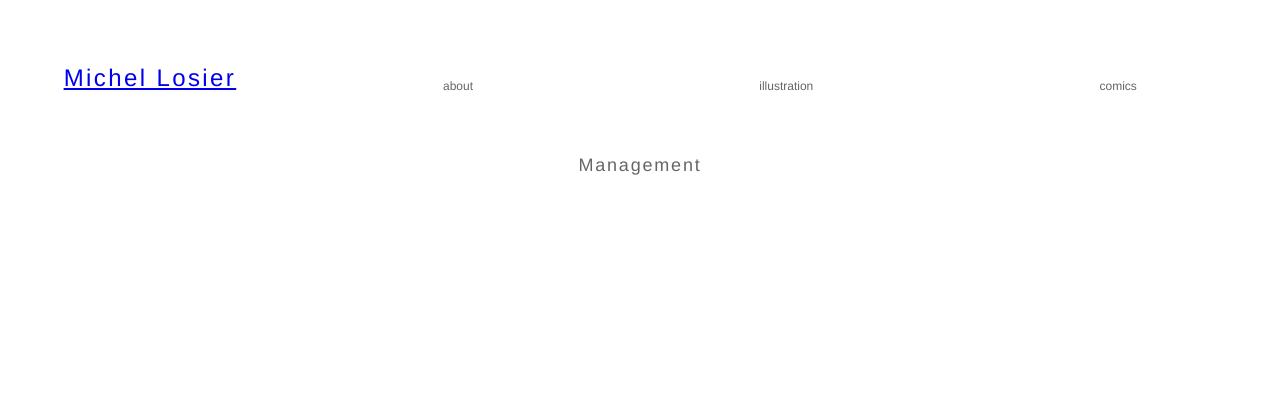
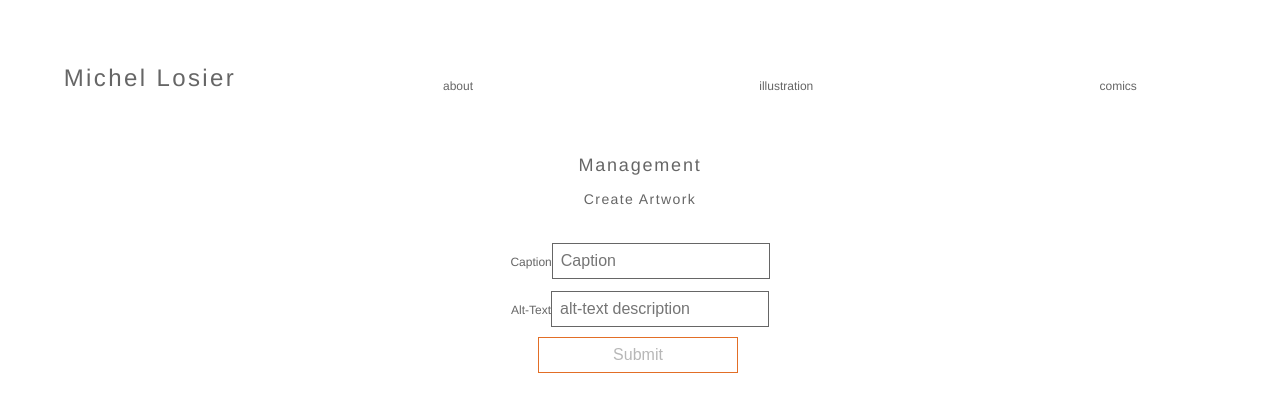
Before and after one commit to MichelLosier/illustration-gallery, a React (Create React App) app: page /manage in a window 1280 px wide. Shown: the top 412 px of the page. Built offline with nearby package versions, Linux system fonts and the light colour scheme.

Commit message:
start of artwork form functionality

```diff
--- a/package.json
+++ b/package.json
@@ -7,6 +7,7 @@
     "dotenv": "^4.0.0",
     "express": "^4.16.1",
     "mongoose": "^4.11.14",
+    "prop-types": "^15.6.0",
     "react": "^16.0.0",
     "react-dom": "^16.0.0",
     "react-router-dom": "^4.2.2",
--- a/src/App.css
+++ b/src/App.css
@@ -13,6 +13,11 @@ h1 {
 	font-size: 1.5rem;
   text-align:center;
   margin: 0;
+}
+a {
+  color: #666;
+	cursor: pointer;
+	text-decoration:none;
 }
 .layout-container {
   margin: 0 auto;
@@ -51,9 +56,6 @@ div.main-nav li {
 }
 div.main-nav a {
 	padding:1rem;
-	color: #666;
-	cursor: pointer;
-	text-decoration:none;
 }
 div.main-nav li:hover {
 	color: #e26e26;
@@ -65,3 +67,52 @@ div.main-nav a:hover {
 div.main-nav a.active {
 	color: #e26e26;
 }
+
+/* FORMS */
+
+h3 {
+	text-align: center;
+}
+form {
+	padding:1rem;
+	transition: color 2s, border 2s;
+}
+
+.form-group {
+	padding:.5em 0;
+}
+label, input {
+	display:inline-block;
+}
+label {
+  text-align: right;
+	font: 1rem;
+	padding:.25rem 0;
+}
+input, textarea {
+	border:1px solid #666;
+	font-size:1rem;
+	padding: .5rem;
+	width: 75%;
+}
+
+textarea{
+	height: 8rem;
+	resize:none;
+}
+input[type='submit'] {
+	margin: .25rem;
+	margin-left: 0;
+	border: 1px solid #e26e26;
+	padding: .5rem;
+	background-color: white;
+	font-size:1rem;
+  align-self: center;
+  cursor: pointer;
+}
+input[type='submit']:hover{
+  border: 2px solid #e26e26;
+}
+.inline {
+	display: inline-block;
+}
--- /dev/null
+++ b/src/components/forms/artwork-form.component.js
@@ -0,0 +1,90 @@
+import React from 'react';
+import PropTypes from 'prop-types';
+
+import Field from './field.component';
+
+class ArtworkForm extends React.Component {
+    constructor(){
+        super()
+        this.state = {
+            fields: {
+                caption: '',
+                altText: ''
+            },
+            fieldErrors: {
+
+            },
+            selectedArtwork: null
+        }
+    }
+
+    handleFormSubmit = (evt) => {
+        const people = this.state.people;
+        const person = this.state.fields;
+
+        evt.preventDefault();
+
+        if (this.validate()) return;
+
+        this.setState({
+            people: people.concat(person),
+            fields: {
+                caption: '',
+                altText: ''
+            },
+        });
+    };
+
+    handleInputChange = ({ name, value, error }) => {
+        const fields = this.state.fields;
+        const fieldErrors = this.state.fieldErrors;
+
+        fields[name] = value;
+        fieldErrors[name] = error;
+
+        this.setState({ fields, fieldErrors });
+    };
+
+    validate = () => {
+        const person = this.state.fields;
+        const fieldErrors = this.state.fieldErrors;
+        const errMessages = Object.keys(fieldErrors).filter((k) => fieldErrors[k]);
+
+        if (!person.name) return true;
+        if (!person.email) return true;
+        if (errMessages.length) return true;
+
+        return false;
+    };
+
+    render() {
+        const fields = this.state.fields;
+        return (
+            <div>
+                <h3>Create Artwork</h3>
+                <form onSubmit={this.handleFormSubmit}>
+                    <Field
+                        placeholder='Caption'
+                        name='caption'
+                        label='Caption'
+                        value={fields.caption}
+                        onChange={this.handleInputChange}
+                        validate={false}
+                    />
+                    <Field
+                        placeholder='alt-text description'
+                        name='altText'
+                        label='Alt-Text'
+                        value={fields.altText}
+                        onChange={this.handleInputChange}
+                        validate={false}
+                    />
+
+                    <input type='submit' disabled={this.validate()} />
+                </form>
+            </div>
+        )
+    }
+}
+
+export default ArtworkForm;
--- /dev/null
+++ b/src/components/forms/field.component.js
@@ -0,0 +1,52 @@
+import React from 'react';
+import PropTypes from 'prop-types'
+
+class Field extends React.Component {
+    constructor(props){
+        super(props)
+        this.state = {
+            value: this.props.value,
+            error: false,
+        };
+    }
+    static propTypes = {
+        placeholder: PropTypes.string,
+        name: PropTypes.string.isRequired,
+        value: PropTypes.string,
+        validate: PropTypes.func,
+        onChange: PropTypes.func.isRequired,
+        label: PropTypes.string
+      };
+
+    componentWillReceiveProps(update) {
+        this.setState({ value: update.value });
+    }
+
+    onChange = (evt) => {
+        const name = this.props.name;
+        const value = evt.target.value;
+        const error = this.props.validate ? this.props.validate(value) : false;
+
+        this.setState({ value, error });
+
+        this.props.onChange({ name, value, error });
+    };
+
+    render() {
+        return (
+            <div className="form-group">
+                <label for={this.props.name}>
+                    {this.props.label}
+                </label>
+                <input
+                    placeholder={this.props.placeholder}
+                    value={this.state.value}
+                    onChange={this.onChange}
+                />
+                 <span style={{ color: 'red' }}>{ this.state.error }</span>
+            </div>
+        );
+    }
+}
+
+export default Field;
--- a/src/components/manage/manage.component.js
+++ b/src/components/manage/manage.component.js
@@ -1,6 +1,7 @@
 import React from 'react';
 
 import {Route, Link} from 'react-router-dom'
+import ArtworkForm from '../forms/artwork-form.component';
 
 class Manage extends React.Component {
     constructor(){
@@ -16,6 +17,7 @@ class Manage extends React.Component {
                     exact path="/manage/"
                     render={null}
                 />
+                <ArtworkForm/>
             </div>
         )
     }
```
